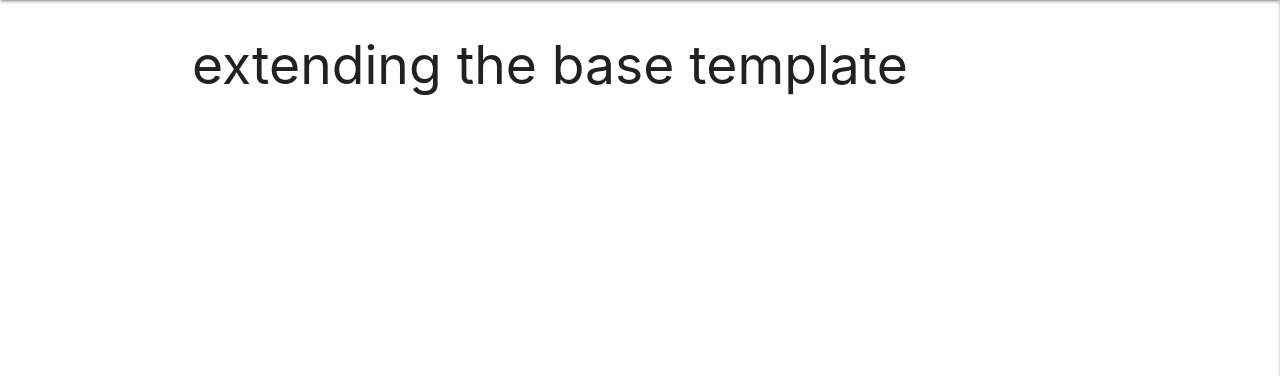
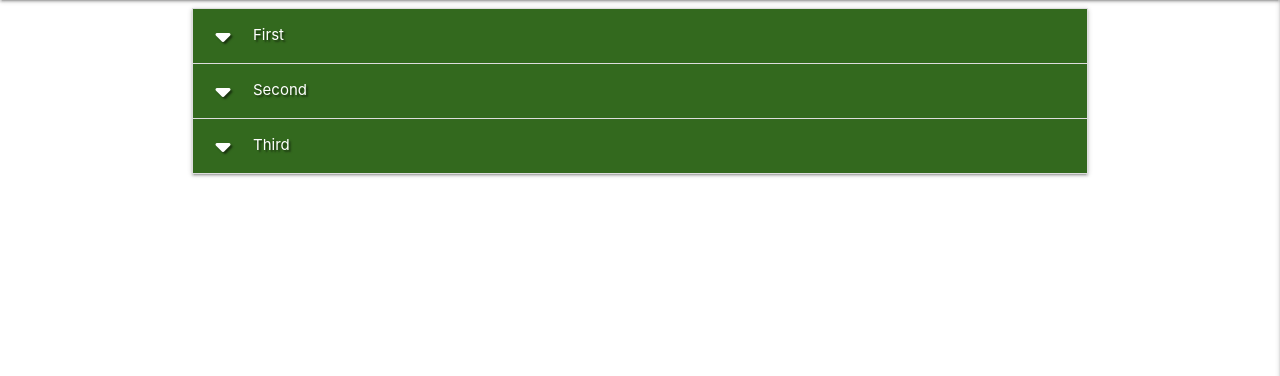
Before and after one commit to imransal/My-Recipes, a Flask app: page / in a window 1280 px wide. Shown: the part 64-440 px from the top of the page. Run offline with Flask 3, Linux system fonts and the light colour scheme; data that the repository does not hold is empty; some libraries are stand-ins or nearby versions.

Commit message:
added recipe collapsible

```diff
--- a/static/js/script.js
+++ b/static/js/script.js
@@ -1,3 +1,4 @@
-  $(document).ready(function(){
-    $(".sidenav").sidenav({edge: "right"});
-  });
+$(document).ready(function () {
+    $(".sidenav").sidenav({ edge: "right" });
+    $('.collapsible').collapsible();
+});
--- a/templates/recipes.html
+++ b/templates/recipes.html
@@ -1,7 +1,5 @@
 {% extends "base.html" %}
 {% block content %}
-
-    <h2>extending the base template</h2>
 
 {% for recipe in recipes %}
 {{ recipe.recipe_name }}<br>
@@ -10,5 +8,22 @@
 {{ recipe.description }}<br>
 {% endfor %}
 
+<ul class="collapsible">
+    <li>
+        <div class="collapsible-header white-text light-green darken-4 text-shadow"><i
+                class="fas fa-caret-down"></i>First</div>
+        <div class="collapsible-body"><span>Lorem ipsum dolor sit amet.</span></div>
+    </li>
+    <li>
+        <div class="collapsible-header white-text light-green darken-4 text-shadow"><i
+                class="fas fa-caret-down"></i>Second</div>
+        <div class="collapsible-body"><span>Lorem ipsum dolor sit amet.</span></div>
+    </li>
+    <li>
+        <div class="collapsible-header white-text light-green darken-4 text-shadow"><i
+                class="fas fa-caret-down"></i>Third</div>
+        <div class="collapsible-body"><span>Lorem ipsum dolor sit amet.</span></div>
+    </li>
+</ul>
 
 {% endblock %}
```
Lines whose indentation alone changed are shown as unchanged.
